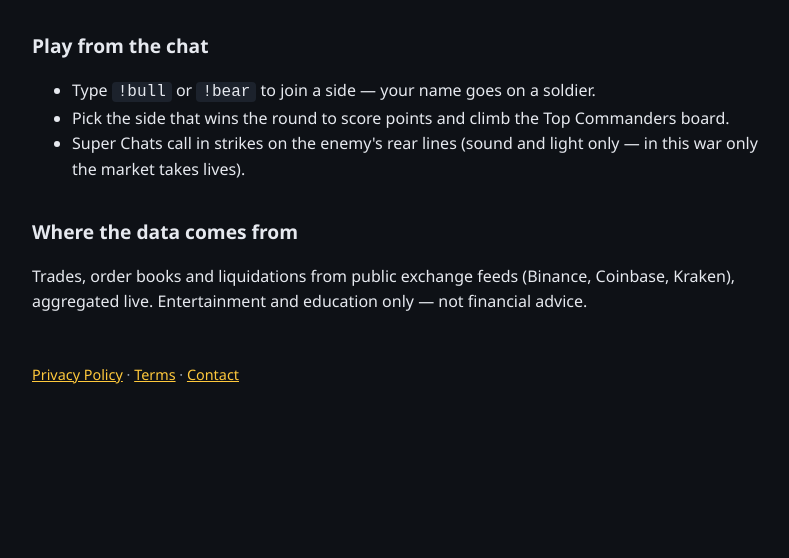
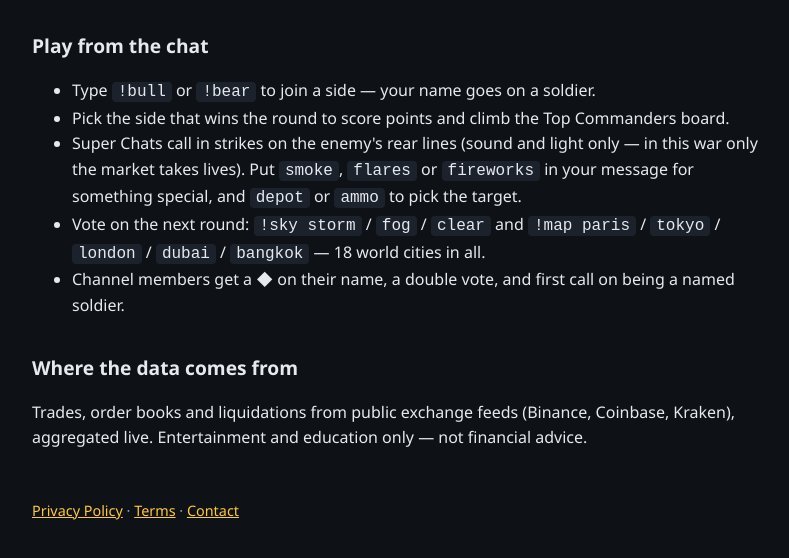
Before and after one commit to l3oykorat004-maker/bitcoin-battlefield, a plain HTML site: page index.html in a window 1280 px wide. Shown: the part 306-864 px from the top of the page, without its empty margins (244-1033 px from the left). Before the commit the page ends 800 px from the top, so only its background shows below. Drawn offline with Linux system fonts and the light colour scheme.

Commit message:
Update chat commands: votes, specials, 18 world cities

```diff
--- a/index.html
+++ b/index.html
@@ -23,7 +23,11 @@ shell — the white line on the ground is the real BTC price, and the front line
 <li>Type <code>!bull</code> or <code>!bear</code> to join a side — your name goes on a soldier.</li>
 <li>Pick the side that wins the round to score points and climb the Top Commanders board.</li>
 <li>Super Chats call in strikes on the enemy's rear lines (sound and light only — in this war
-only the market takes lives).</li>
+only the market takes lives). Put <code>smoke</code>, <code>flares</code> or <code>fireworks</code>
+in your message for something special, and <code>depot</code> or <code>ammo</code> to pick the target.</li>
+<li>Vote on the next round: <code>!sky storm</code> / <code>fog</code> / <code>clear</code> and
+<code>!map paris</code> / <code>tokyo</code> / <code>london</code> / <code>dubai</code> / <code>bangkok</code> — 18 world cities in all.</li>
+<li>Channel members get a ◆ on their name, a double vote, and first call on being a named soldier.</li>
 </ul>
 
 <h2>Where the data comes from</h2>
```
